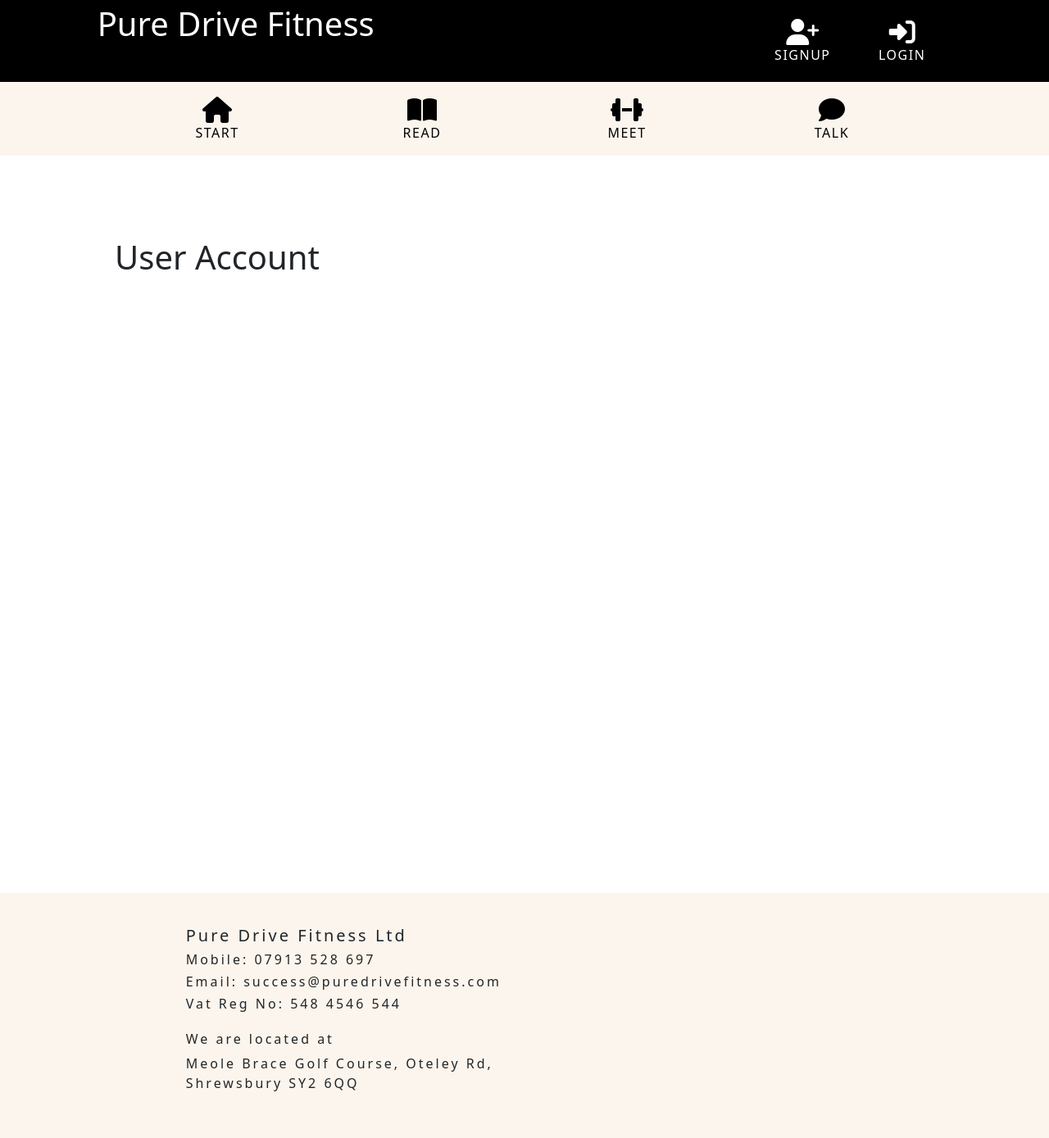
After one commit to Spudos/PP4, a Django app: page /user-account/ in a window 1280 px wide. The commit adds this page. Shown: the top 1389 px of the page at 82% size. Run offline with Django 3.2, Linux system fonts and the light colour scheme; some libraries are stand-ins or nearby versions.

Commit message:
add user account template

```diff
--- a/templates/base.html
+++ b/templates/base.html
@@ -109,6 +109,14 @@
               ><span>Talk</span></a
             >
           </li>
+          {% if user.is_authenticated %}
+          <li class="nav-button">
+            <a class="nav-link" href="{% url 'user_account' %}"
+              ><i class="fa-solid fa-right-from-bracket"
+              ></i><span>Me</span></a
+            >
+          </li>
+          {% endif %}
         </ul>
       </div>
     </header>
--- /dev/null
+++ b/welcome/templates/user_account.html
@@ -0,0 +1,12 @@
+{% extends 'base.html' %}
+{% load static %}
+
+{% block content %}
+
+<main>
+  <div class="contact-page">
+    <h1>User Account</h1>
+  </div>
+</main>
+
+{% endblock content %}
--- a/welcome/urls.py
+++ b/welcome/urls.py
@@ -3,4 +3,5 @@ from . import views
 
 urlpatterns = [
     path('', views.welcome, name='welcome'),
+    path('user-account/', views.user_account, name='user_account'),
 ]
--- a/welcome/views.py
+++ b/welcome/views.py
@@ -14,3 +14,6 @@ def welcome(request):
     unapproved_comments = Comment.objects.filter(approved=0)
 
     return render(request, 'welcome.html', {'latest_blog_entry': latest_blog_entry, 'selected_entries': selected_entries, 'sessions_a': sessions_a, 'sessions_b': sessions_b, 'unapproved_comments': unapproved_comments})
+
+def user_account(request):
+    return render(request, 'user_account.html')
```
